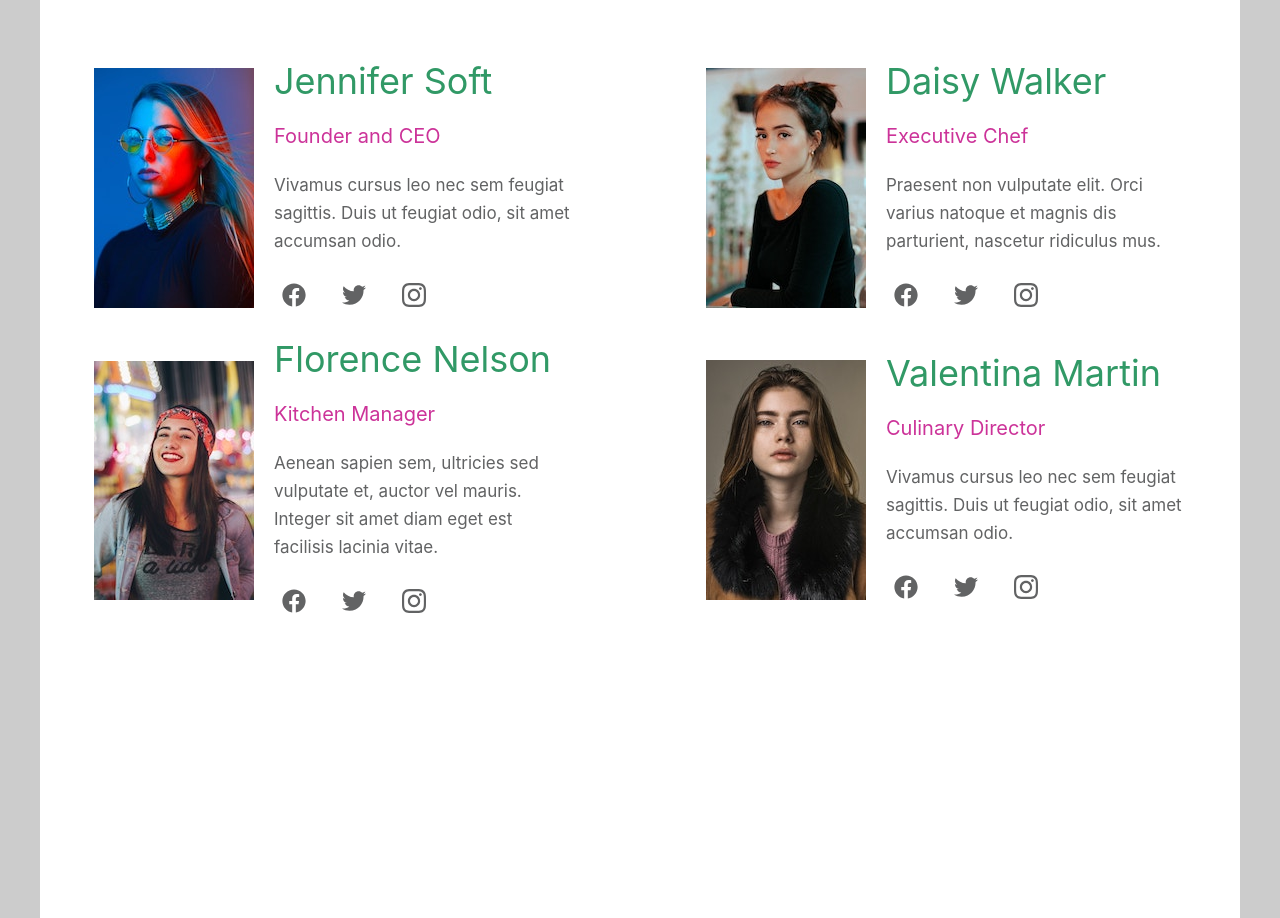
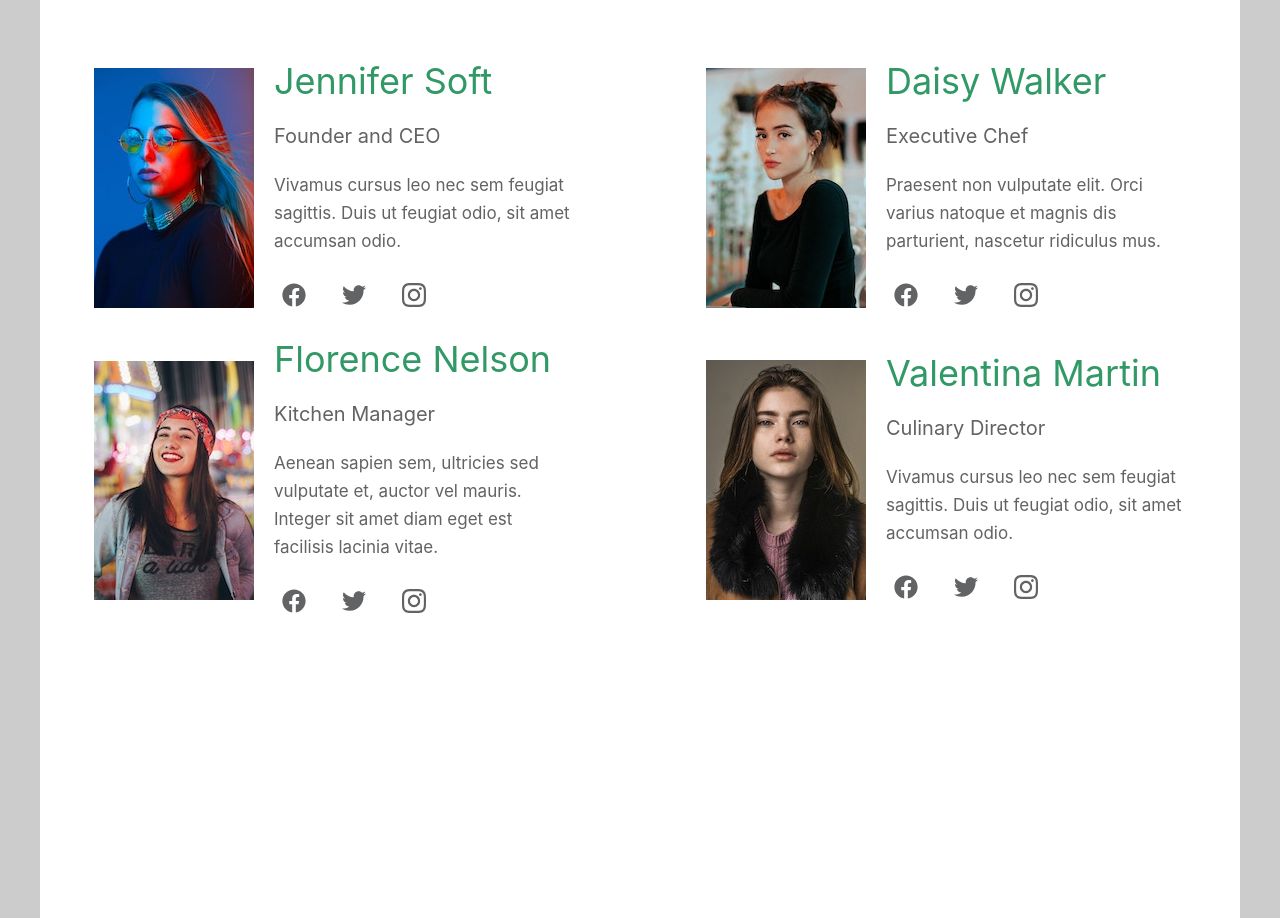
Before and after one commit to saifrafathassan/Food-House, a React (Create React App) app: page /about in a window 1280 px wide. Shown: the part 780-1698 px from the top of the page. Built offline with nearby package versions, Linux system fonts and the light colour scheme.

Commit message:
p color changed

```diff
--- a/src/components/about/About.js
+++ b/src/components/about/About.js
@@ -19,7 +19,7 @@ const About = () => {
                 </div>
                 <div className='grid gap-5'>
                     <h1 className='text-[#319966] md:text-4xl leading-5'>Jennifer Soft</h1>
-                    <h3 className='text-[#C39] text-[20px]'>Founder and CEO</h3>
+                    <h3 className='text-[#626364] text-[20px]'>Founder and CEO</h3>
                     <p className='text-[#626364] leading-7 max-w-[300px] text-[17px]'>Vivamus cursus leo nec sem feugiat sagittis. Duis ut feugiat odio, sit amet accumsan odio.</p>
                     <div className='icons flex md:gap-5'>
                         <FaFacebook size={40} className='text-[#626364] px-2 hover:bg-[#626364] hover:text-white transition-all cursor-pointer'/>
@@ -34,7 +34,7 @@ const About = () => {
                 </div>
                 <div className='grid gap-5'>
                     <h1 className='text-[#319966] md:text-4xl leading-5'>Daisy Walker</h1>
-                    <h3 className='text-[#C39] text-[20px]'>Executive Chef</h3>
+                    <h3 className='text-[#626364] text-[20px]'>Executive Chef</h3>
                     <p className='text-[#626364] leading-7 max-w-[300px] text-[17px]'>Praesent non vulputate elit. Orci varius natoque et magnis dis parturient, nascetur ridiculus mus.</p>
                     <div className='icons flex md:gap-5'>
                         <FaFacebook size={40} className='text-[#626364] px-2 hover:bg-[#626364] hover:text-white transition-all cursor-pointer'/>
@@ -49,7 +49,7 @@ const About = () => {
                 </div>
                 <div className='grid gap-5'>
                     <h1 className='text-[#319966] md:text-4xl leading-5'>Florence Nelson</h1>
-                    <h3 className='text-[#C39] text-[20px]'>Kitchen Manager</h3>
+                    <h3 className='text-[#626364] text-[20px]'>Kitchen Manager</h3>
                     <p className='text-[#626364] leading-7 max-w-[300px] text-[17px]'>Aenean sapien sem, ultricies sed vulputate et, auctor vel mauris. Integer sit amet diam eget est facilisis lacinia vitae.</p>
                     <div className='icons flex md:gap-5'>
                         <FaFacebook size={40} className='text-[#626364] px-2 hover:bg-[#626364] hover:text-white transition-all cursor-pointer'/>
@@ -64,7 +64,7 @@ const About = () => {
                 </div>
                 <div className='grid gap-5'>
                     <h1 className='text-[#319966] md:text-4xl leading-5'>Valentina Martin</h1>
-                    <h3 className='text-[#C39] text-[20px]'>Culinary Director</h3>
+                    <h3 className='text-[#626364] text-[20px]'>Culinary Director</h3>
                     <p className='text-[#626364] leading-7 max-w-[300px] text-[17px]'>Vivamus cursus leo nec sem feugiat sagittis. Duis ut feugiat odio, sit amet accumsan odio.</p>
                     <div className='icons flex md:gap-5'>
                         <FaFacebook size={40} className='text-[#626364] px-2 hover:bg-[#626364] hover:text-white transition-all cursor-pointer'/>
```
